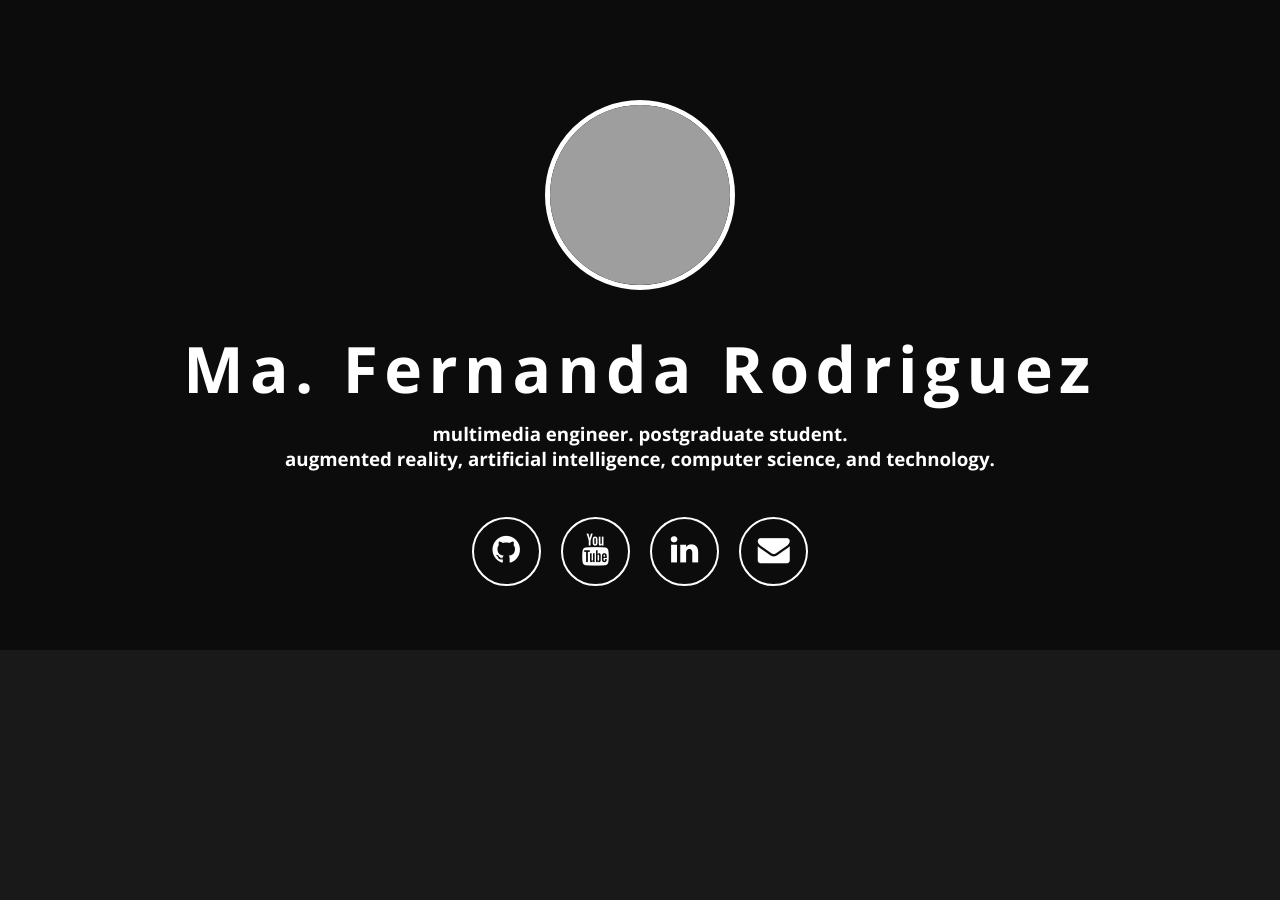
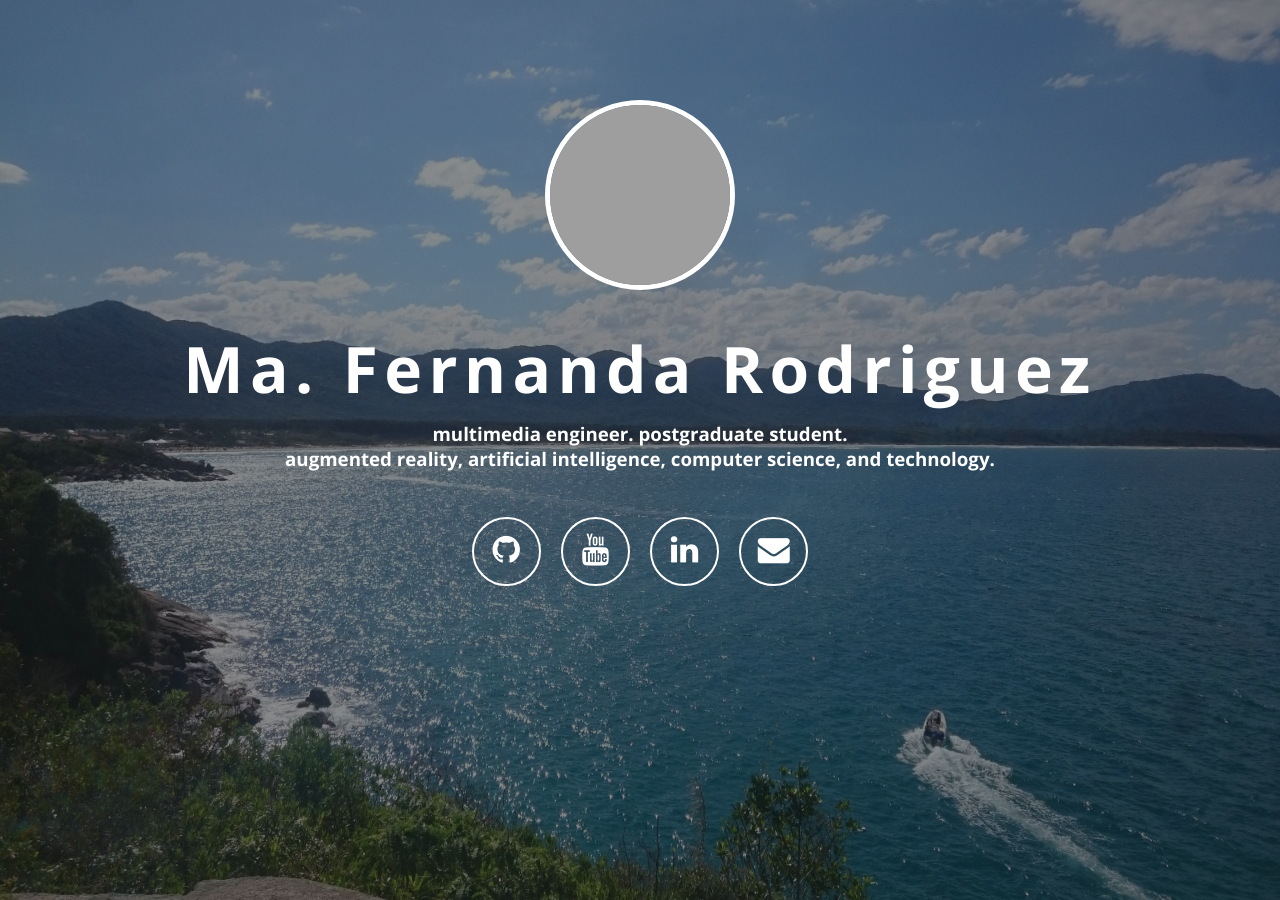
Before and after one commit to mafda/mafda.github.io, a Jekyll site: the page built from index.html, in a window 1280 px wide. Built offline with Jekyll 4.4.1, drawn with Linux system fonts in a browser that asks for light colours; nearby versions of some CDN libraries; grey boxes are pictures that could not be loaded.

Commit message:
🌅 include background image

```diff
--- a/_config.yml
+++ b/_config.yml
@@ -37,8 +37,8 @@ avatar: yes
 avatar_img_path: "https://avatars3.githubusercontent.com/u/7698160"
 
 
-front_img: no
-front_img_path: "img/background.jpg"
+front_img: yes
+front_img_path: "img/piscinas_naturais_floripa_sc.jpg"
 #front_img_path: "https://external.url/image.jpg"
 
 
--- a/css/front.css
+++ b/css/front.css
@@ -17,6 +17,7 @@ body {
     position: fixed;
     top: 0;
     left: 0;
+    opacity: 0.5;
 }
 #avatar {
     height: 180px;
@@ -40,7 +41,6 @@ h3 {
 .content {
     padding-top: 100px;
     padding-bottom: 40px;
-    background-color: rgba(0, 0, 0, 0.5);
     text-align: center;
 }
 ul {
--- a/index.html
+++ b/index.html
@@ -39,7 +39,7 @@ permalink: /
                     {% endif %}
 
                     {% if site.youtube_username %}
-                    <li><a class="fa fa-2x fa-youtube" href="https://youtube.com/user/{{ site.youtube_username }}"><span class="description">youtube</span></a></li>
+                    <li><a class="fa fa-2x fa-youtube" href="https://youtube.com/user/{{ site.youtube_username }}"><span class="description">YouTube</span></a></li>
                     {% endif %}
 
                     {% if site.codepen_username %}
```
Also changed, not shown: img/piscinas_naturais_floripa_sc.jpg (added).
